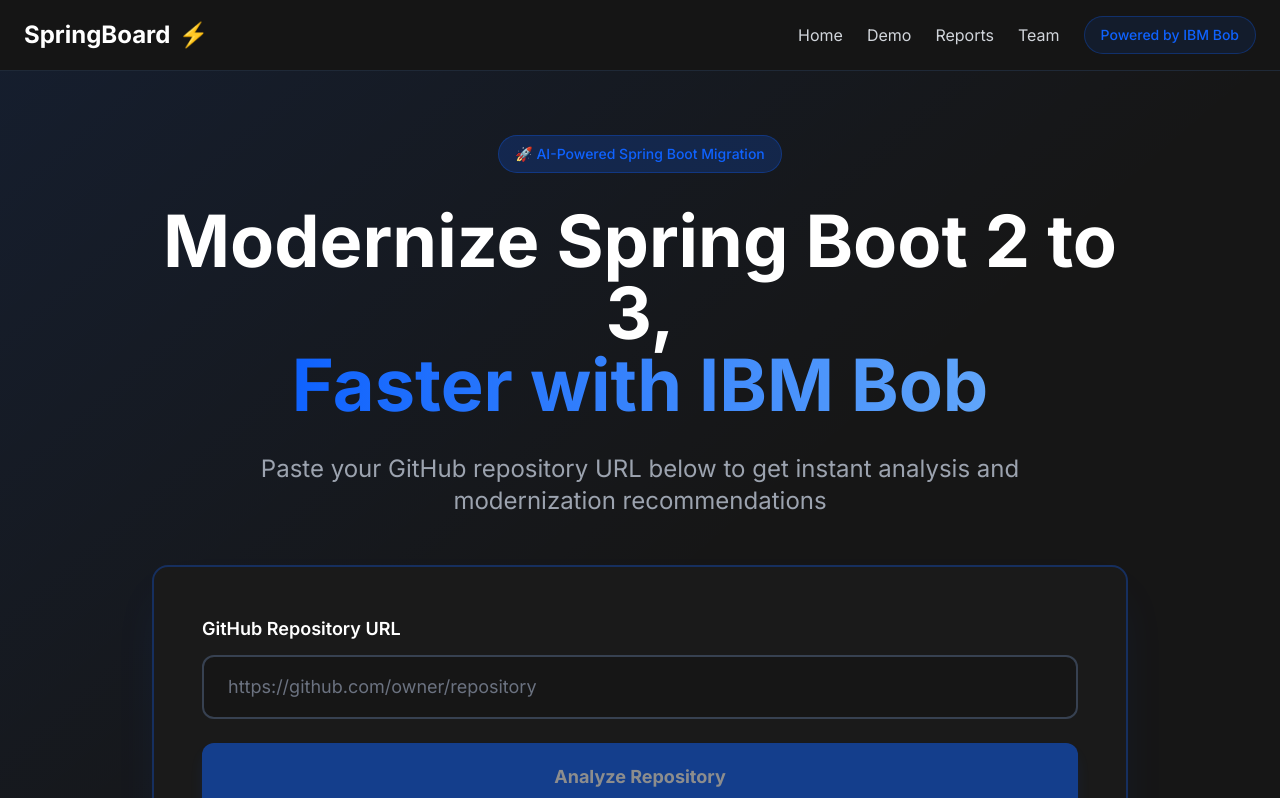
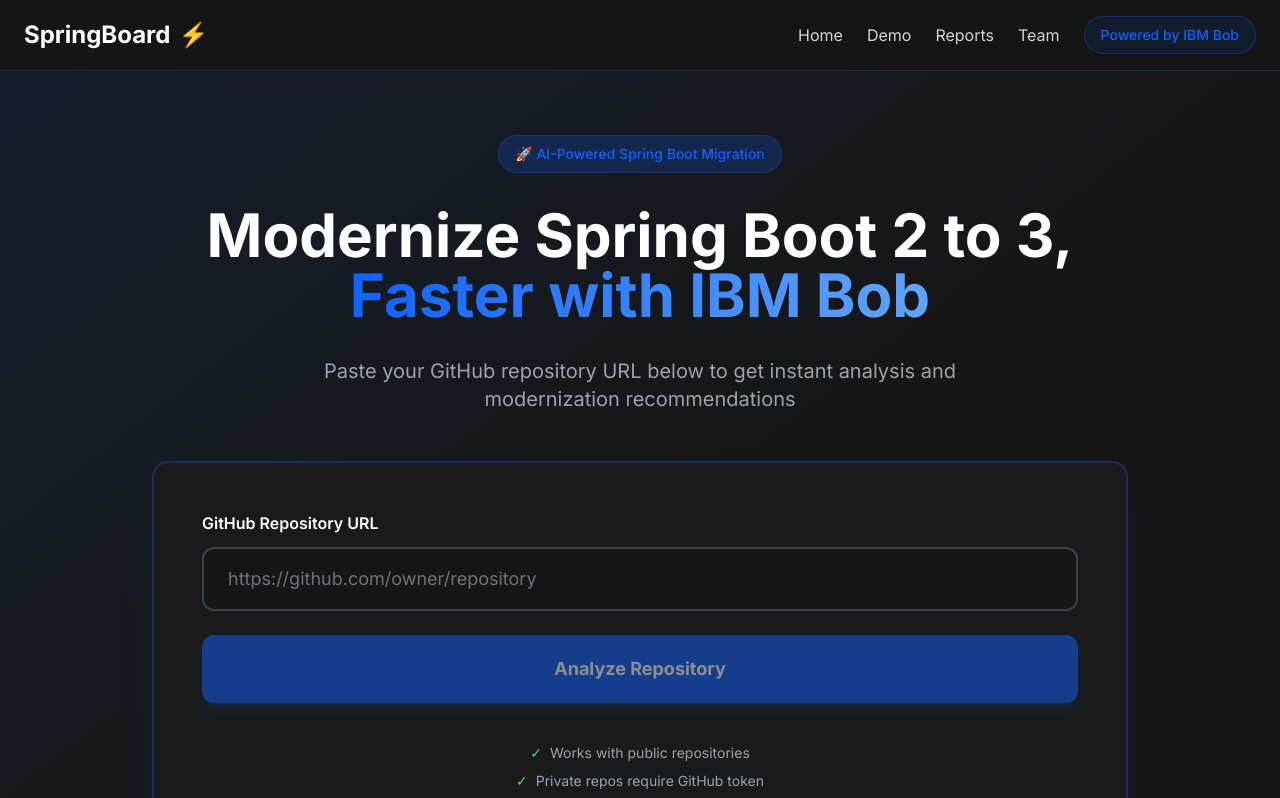
Before and after one commit to IBM-Bob-Au-Team/SpringBoard, a Next.js app in the folder springboard-ui/: page / in a window 1280 px wide. Shown: the top 798 px of the page. Built offline with nearby package versions, Linux system fonts and the light colour scheme.

Commit message:
refactor(dev2): UI changes added

```diff
--- a/springboard-ui/app/page.tsx
+++ b/springboard-ui/app/page.tsx
@@ -101,14 +101,14 @@
                 🚀 AI-Powered Spring Boot Migration
               </span>
             </div>
-            <h1 className="text-5xl md:text-7xl font-bold leading-tight">
+            <h1 className="text-4xl md:text-6xl font-bold leading-tight">
               Modernize Spring Boot 2 to 3,
               <br />
               <span className="text-transparent bg-clip-text bg-gradient-to-r from-primary to-blue-400">
                 Faster with IBM Bob
               </span>
             </h1>
-            <p className="text-xl md:text-2xl text-gray-400 max-w-3xl mx-auto leading-relaxed">
+            <p className="text-lg md:text-xl text-gray-400 max-w-3xl mx-auto leading-relaxed">
               Paste your GitHub repository URL below to get instant analysis and modernization recommendations
             </p>
           </div>
@@ -118,7 +118,7 @@
             <div className="space-y-6">
               {/* GitHub URL Input */}
               <div>
-                <label htmlFor="repoUrl" className="block text-lg font-semibold text-white mb-3">
+                <label htmlFor="repoUrl" className="block text-base font-semibold text-white mb-3">
                   GitHub Repository URL
                 </label>
                 <input
--- a/springboard-ui/components/RefactorModal.tsx
+++ b/springboard-ui/components/RefactorModal.tsx
@@ -287,15 +287,9 @@
                 )}
               </button>
             </div>
-            <div className="flex items-start space-x-2 text-xs text-gray-500">
-              <svg className="w-4 h-4 text-blue-400 mt-0.5 flex-shrink-0" fill="none" stroke="currentColor" viewBox="0 0 24 24">
-                <path strokeLinecap="round" strokeLinejoin="round" strokeWidth={2} d="M13 16h-1v-4h-1m1-4h.01M21 12a9 9 0 11-18 0 9 9 0 0118 0z" />
-              </svg>
-              <div>
-                <p className="text-gray-400">We provide a shared quota for all users.</p>
-                <p className="text-gray-500 mt-1">If quota is exhausted or you need unlimited usage, provide your own watsonx.ai API key.</p>
-              </div>
-            </div>
+            <p className="text-xs text-gray-500">
+              We provide shared quota. If exhausted, provide your own API key for unlimited usage.
+            </p>
           </div>
 
           {/* Progress UI */}
```
